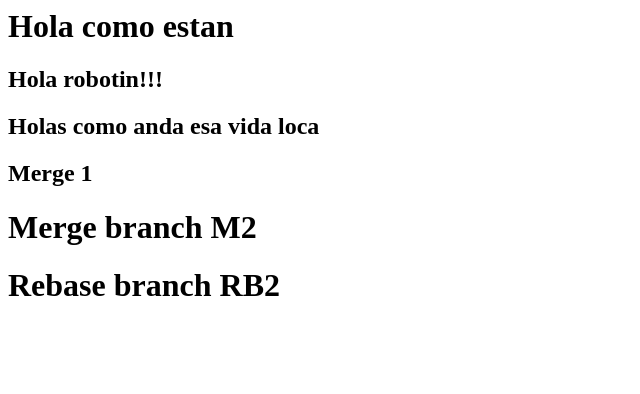
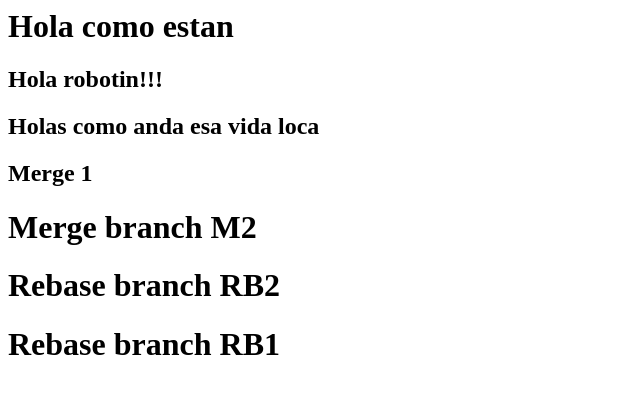
Before and after one commit to jhamil/testpull, a plain HTML site: page index.html in a window 1280 px wide. Shown: the whole page, without its empty margins (0-640 px from the left). Drawn offline with Linux system fonts and the light colour scheme.

Commit message:
Update file branch RB-1-2 resolve conflicts

```diff
--- a/index.html
+++ b/index.html
@@ -1,10 +1,12 @@
 <html>
 <h1>
-Hola como estan
+    Hola como estan
 </h1>
 <h2>Hola robotin!!!</h2>
 <h2>Holas como anda esa vida loca</h2>
 <h2>Merge 1</h2>
 <h1>Merge branch M2</h1>
 <h1>Rebase branch RB2</h1>
+<h1>Rebase branch RB1</h1>
+
 </html>
```
